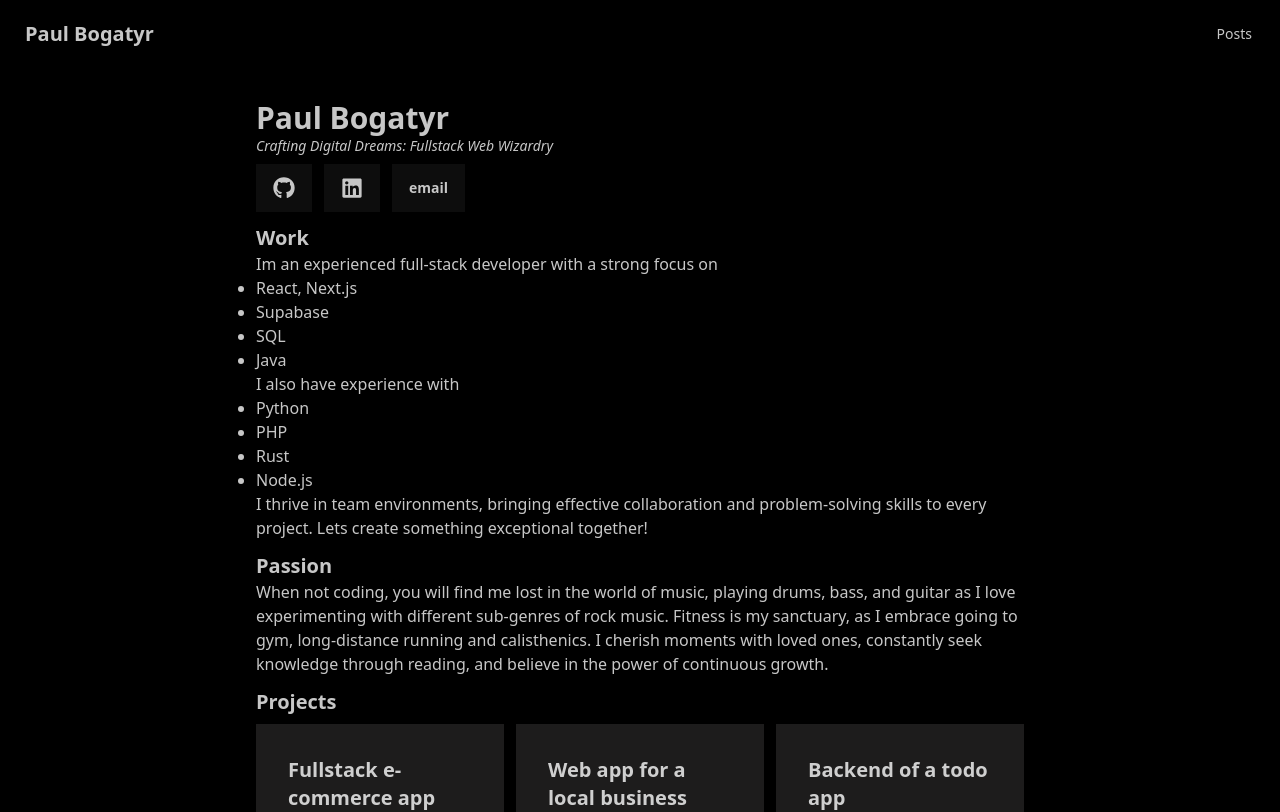
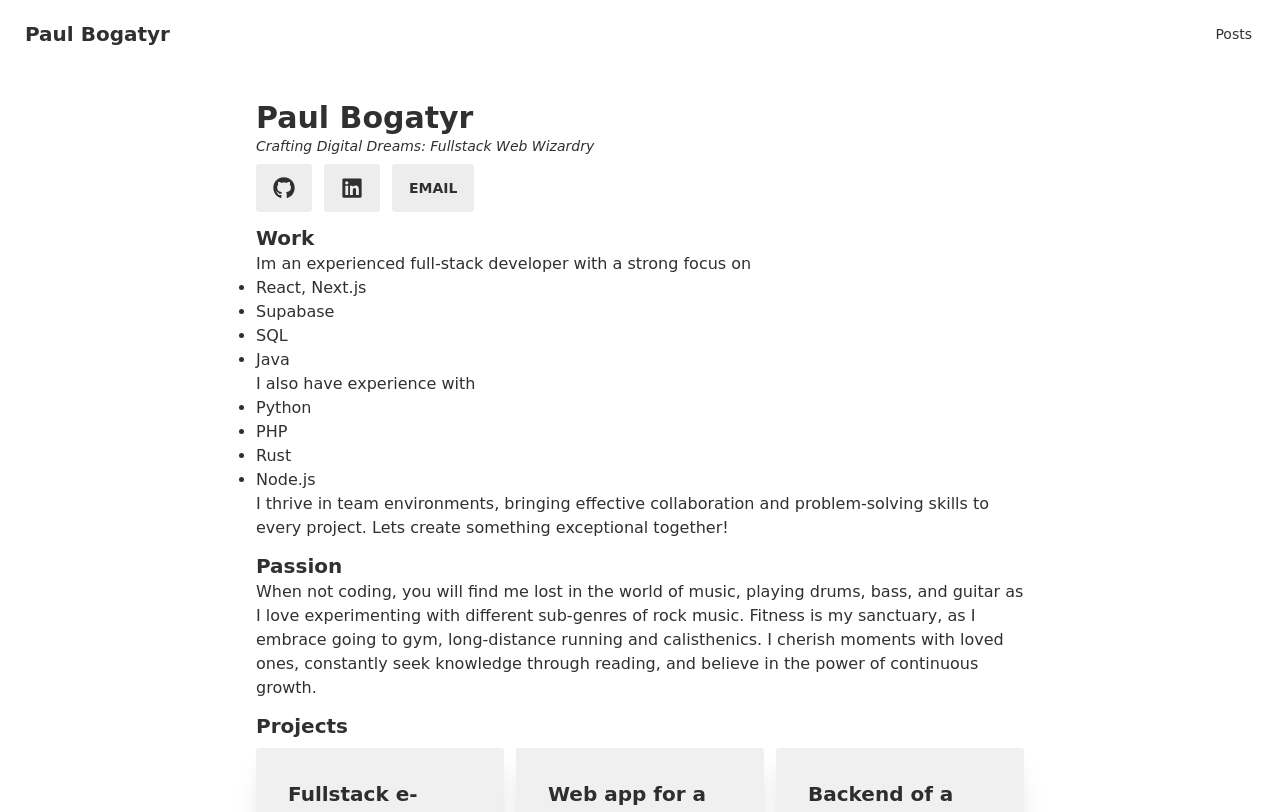
Before and after one commit to paulbgtr/paulbg, a Next.js app: page / in a window 1280 px wide. Shown: the top 812 px of the page. Built offline with nearby package versions, Linux system fonts and the light colour scheme.

Commit message:
chore(tailwind.config.js): update daisyui theme from "black" to "wireframe" for a wireframe-style UI

```diff
--- a/tailwind.config.js
+++ b/tailwind.config.js
@@ -16,6 +16,6 @@ module.exports = {
   },
   plugins: [require("daisyui")],
   daisyui: {
-    themes: ["black"],
+    themes: ["wireframe"],
   },
 };
```
